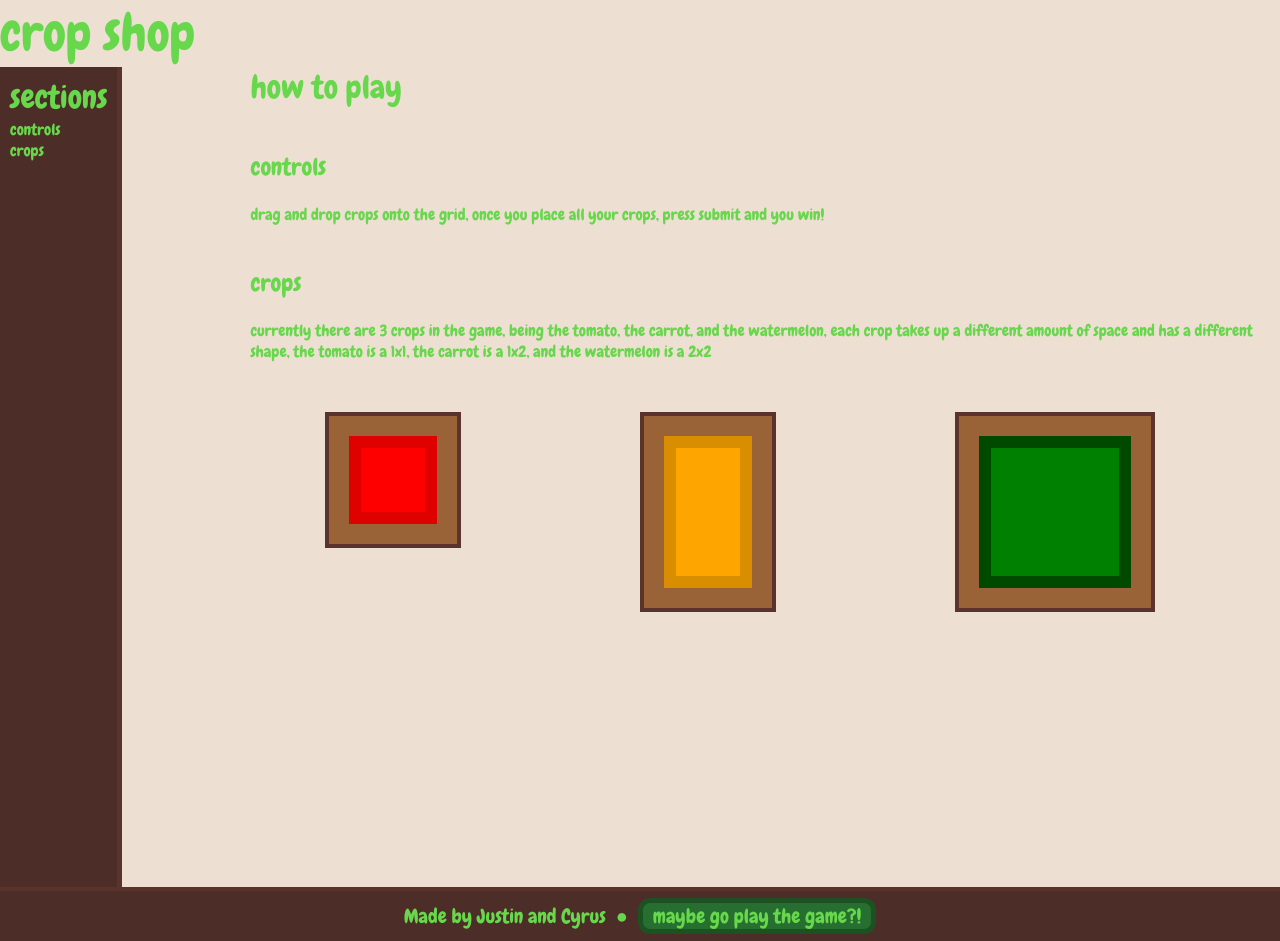
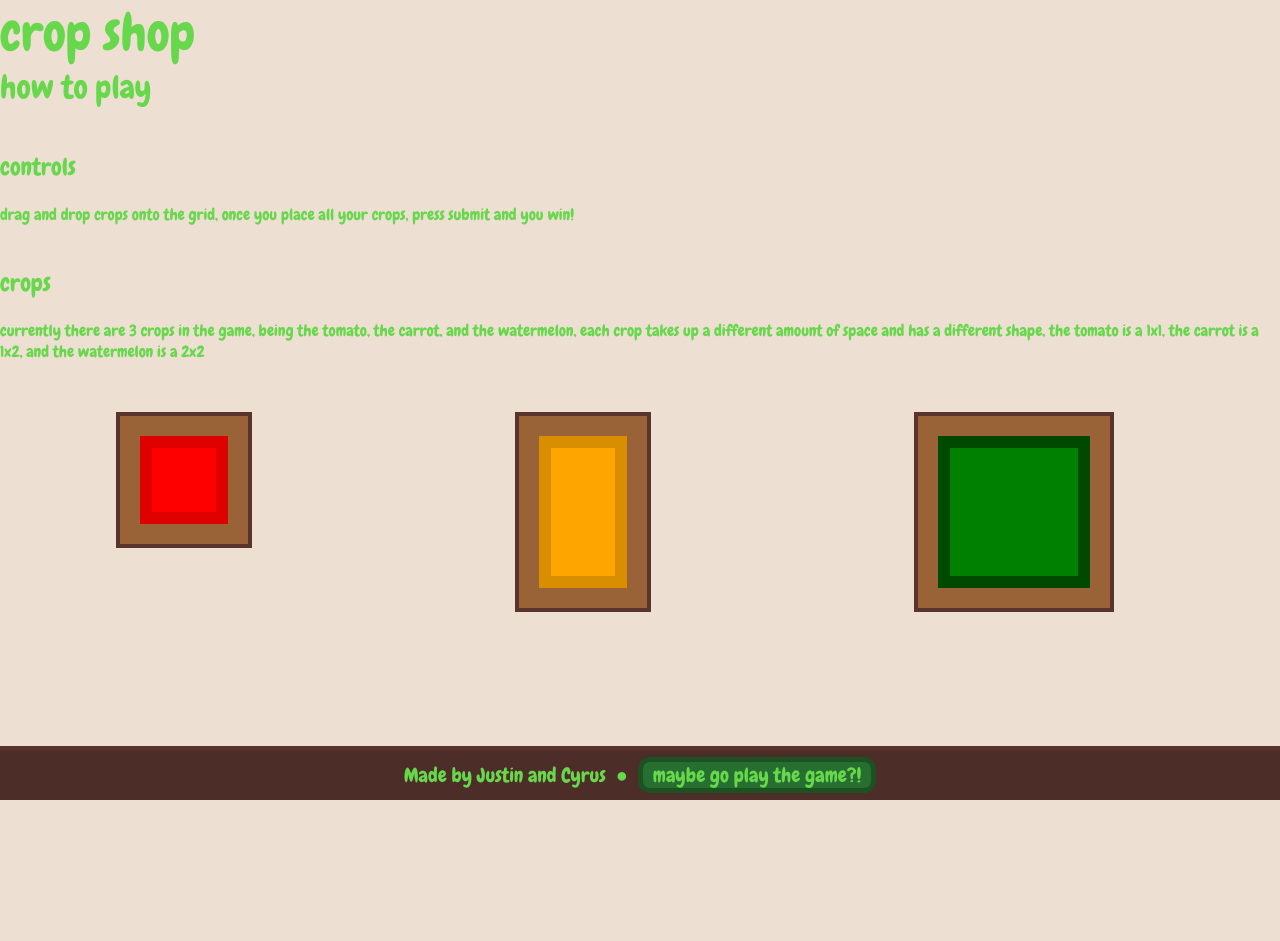
Before and after one commit to iamcyrusdaniel/crop-shop, a website: page guide/index.html in a window 1280 px wide. After the commit the page ends 800 px from the top, so only its background shows below. Drawn offline with Linux system fonts and the light colour scheme.

Commit message:
removed sidebar (useless)

```diff
--- a/guide/index.html
+++ b/guide/index.html
@@ -15,11 +15,6 @@
     </header>
     <body>
         <main>
-            <div id="sidebar">
-                <h1>sections</h1>
-                <p>controls</p>
-                <p>crops</p>
-            </div>
             <div id="textBody">
                 <h1>how to play</h1>
                 <br>
```
